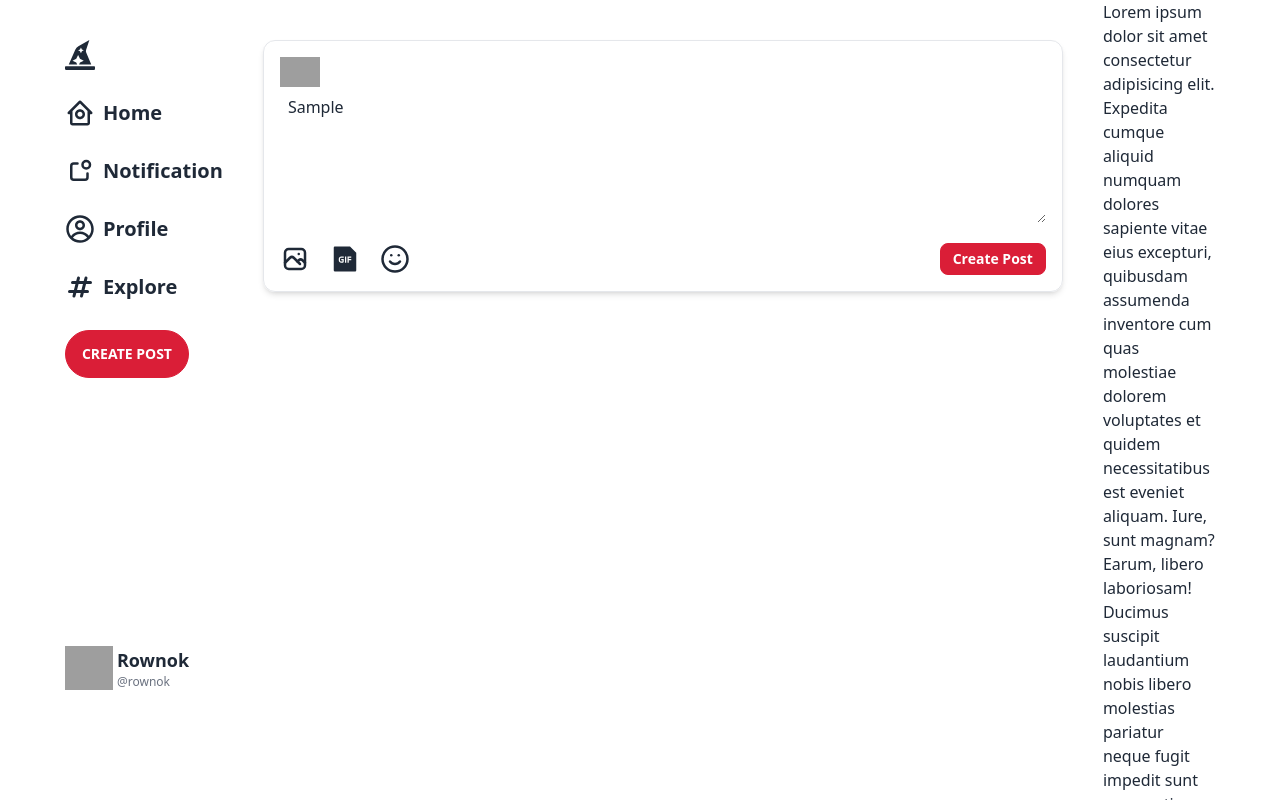
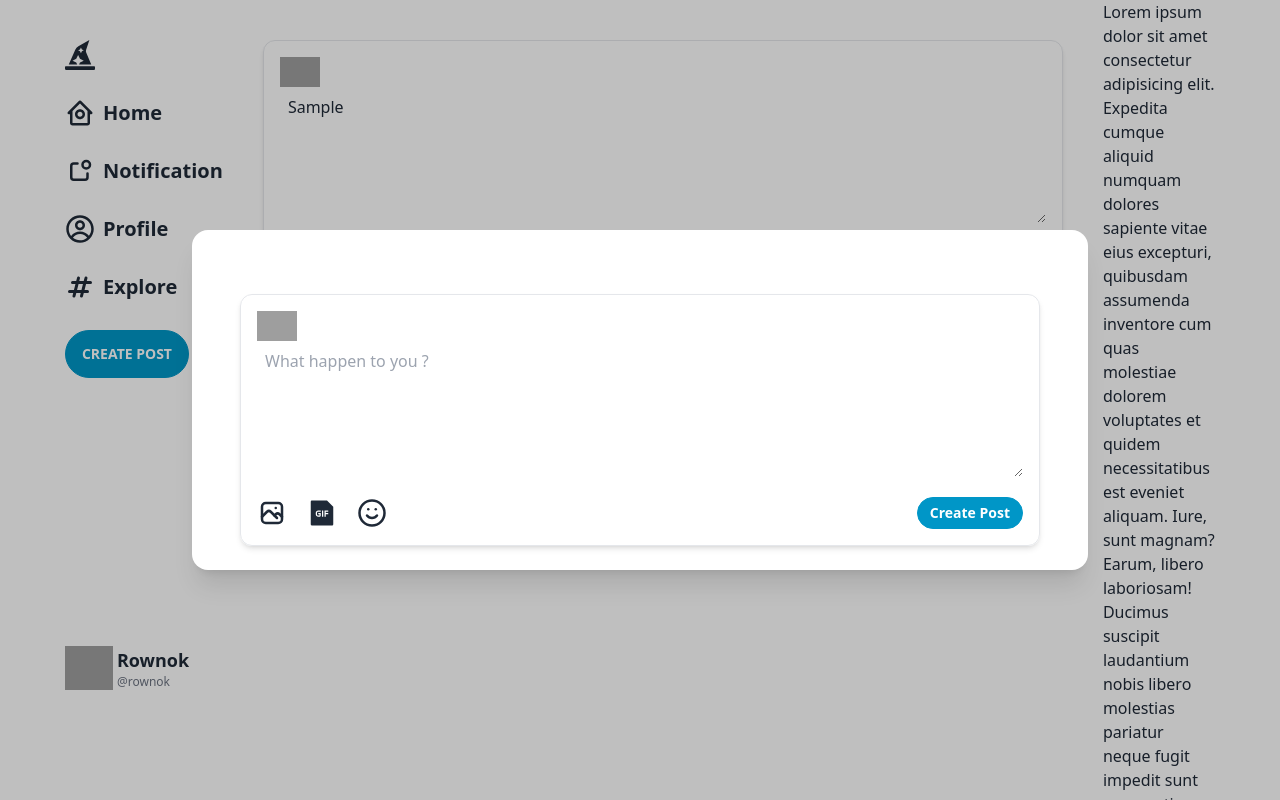
Before and after one commit to rownokmahbub/fydp_front_end, a React (Create React App) app: page / in a window 1280 px wide. Both pictures are taken after typing "Sample" into the empty fields and a click on the button "CREATE POST". Shown: the top 800 px of the page. Built offline with nearby package versions, Linux system fonts and the light colour scheme; grey boxes are pictures that could not be loaded.

Commit message:
added content

```diff
--- a/src/components/NavBar.js
+++ b/src/components/NavBar.js
@@ -5,7 +5,18 @@ import {TbNotification} from 'react-icons/tb'
 import {CgProfile} from 'react-icons/cg'
 import {HiHashtag} from 'react-icons/hi'
 import rownok from '../assets/rownok.png'
+import { Dialog, Transition } from "@headlessui/react";
+import { Fragment, useState } from "react";
+import PostCreate from './PostCreate'
 const NavBar = () => {
+    let [isOpen, setIsOpen] = useState(false);
+    function closeModal() {
+        setIsOpen(false);
+      }
+
+      function openModal() {
+        setIsOpen(true);
+      }
   return (
     <div className='relative'>
      <div className='flex flex-col justify-start mt-10 h-[650px] sticky left-0 top-0 items-start gap-7'>
@@ -26,7 +37,41 @@ const NavBar = () => {
             <HiHashtag className='text-3xl'/>
             <p className='text-xl font-bold'>Explore</p>
         </div>
-        <button className='btn btn-primary rounded-full'>Create Post</button>
+        <button className='btn btn-primary rounded-full' onClick={openModal}>Create Post</button>
+        <Transition appear show={isOpen} as={Fragment}>
+            <Dialog as="div" className="relative z-10" onClose={closeModal}>
+              <Transition.Child
+                as={Fragment}
+                enter="ease-out duration-300"
+                enterFrom="opacity-0"
+                enterTo="opacity-100"
+                leave="ease-in duration-200"
+                leaveFrom="opacity-100"
+                leaveTo="opacity-0"
+              >
+                <div className="fixed inset-0 bg-black bg-opacity-25" />
+              </Transition.Child>
+
+              <div className="fixed inset-0 overflow-y-auto">
+                <div className="flex min-h-full items-center justify-center p-4 text-center">
+                  <Transition.Child
+                    as={Fragment}
+                    enter="ease-out duration-300"
+                    enterFrom="opacity-0 scale-95"
+                    enterTo="opacity-100 scale-100"
+                    leave="ease-in duration-200"
+                    leaveFrom="opacity-100 scale-100"
+                    leaveTo="opacity-0 scale-95"
+                  >
+                    <Dialog.Panel className="w-full max-w-4xl flex justify-center items-center transform overflow-hidden rounded-2xl bg-white p-6 text-left align-middle shadow-xl transition-all">
+                     <PostCreate/>
+
+                    </Dialog.Panel>
+                  </Transition.Child>
+                </div>
+              </div>
+            </Dialog>
+          </Transition>
 
         <div className="flex justify-between items-center absolute bottom-0 cursor-pointer">
             <div className="flex gap-1">
--- a/src/components/PostCreate.js
+++ b/src/components/PostCreate.js
@@ -110,7 +110,7 @@ const PostCreate = () => {
           <RiFileGifFill className="text-3xl cursor-pointer" />
           <FiSmile className="text-3xl cursor-pointer" />
         </div>
-        <button className="btn btn-sm btn-primary capitalize">Create Post</button>
+        <button className="btn btn-sm btn-primary capitalize rounded-full">Create Post</button>
       </div>
     </div>
   );
--- a/tailwind.config.js
+++ b/tailwind.config.js
@@ -33,12 +33,12 @@ module.exports = {
 
       colors: {
         bg: {
-          DEFAULT: "#202020",
+          DEFAULT: "#0096C7",
           200: "#272727",
           300: "#2e2e2e",
         },
         primary: {
-          DEFAULT: "#DA1E37",
+          DEFAULT: "#0096C7",
           50: "#F7C6C6",
           100: "#F5B4B4",
           200: "#F09090",
@@ -58,8 +58,8 @@ module.exports = {
       {
         light: {
           ...require("daisyui/src/colors/themes")["[data-theme=light]"],
-          primary: "#DA1E37",
-          "primary-focus": "#E74848",
+          primary: "#0096C7",
+          "primary-focus": "#5F9BAE",
         },
       },
     ],
```
